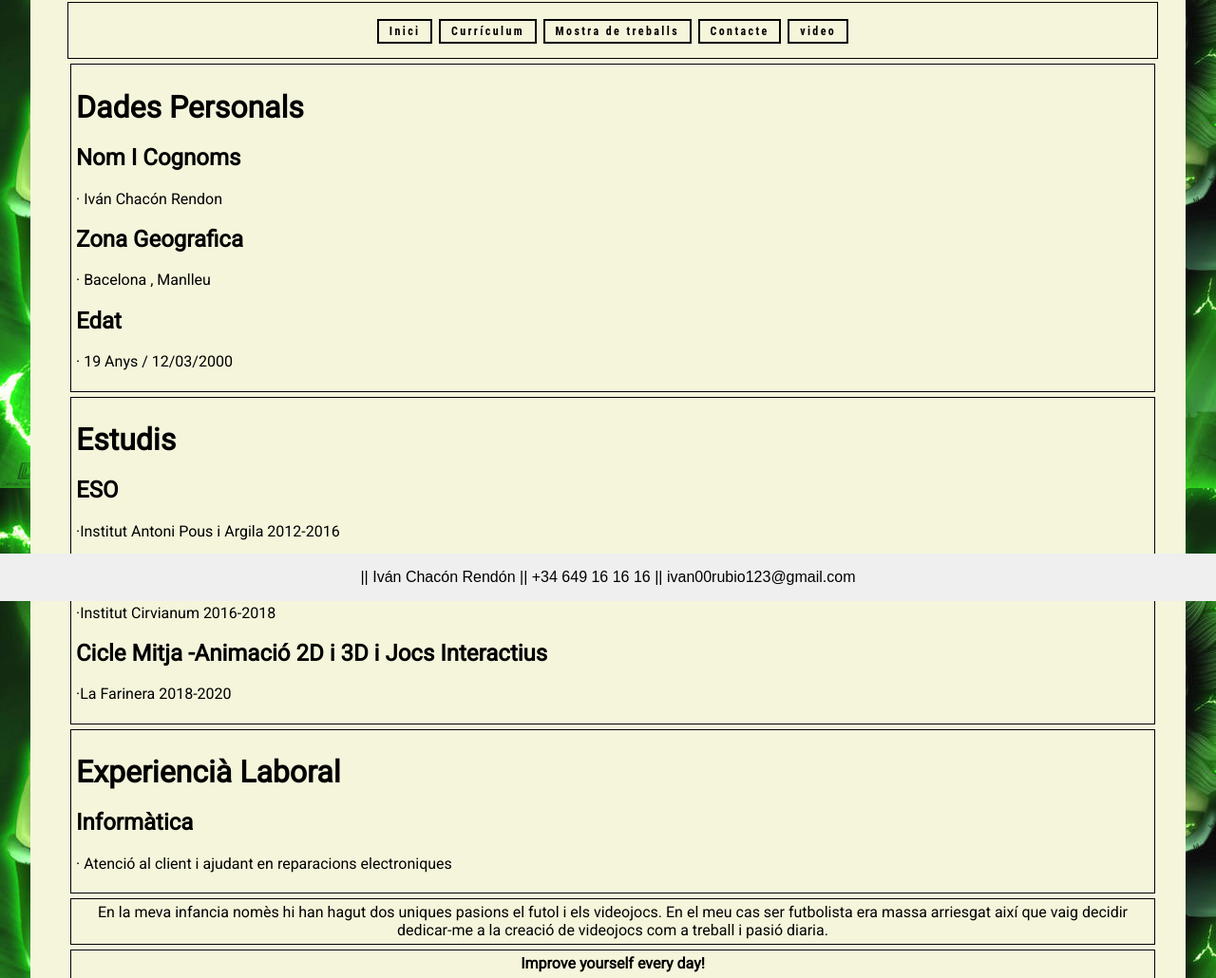
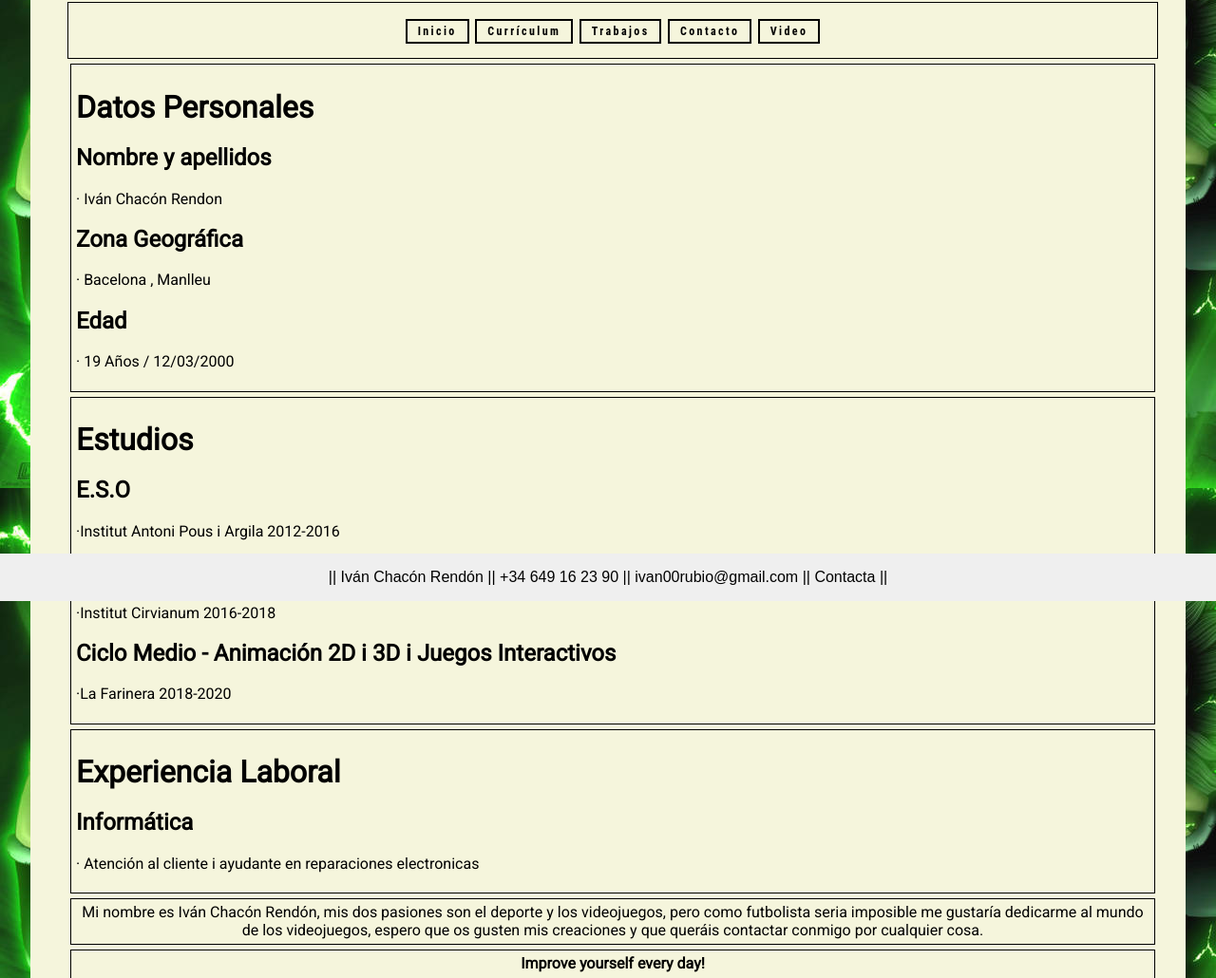
Before and after one commit to Chacon80/Chacon80.github.io, a plain HTML site: page pagines/curriculum.html in a window 1280 px wide. Shown: the part 167-1197 px from the top of the page at 95% size. Drawn offline with Linux system fonts and the light colour scheme; files that its build step writes are made by us from their sources; a web font is replaced by a local one.

Commit message:
all change

```diff
--- a/pagines/curriculum.html
+++ b/pagines/curriculum.html
@@ -29,41 +29,41 @@
     <div class="contenidor-nom"><h1>Iván Chacón Rendón</h1></div>
     <div class="contenidor-flex">
    <ul>
-  <li><a href="../index.html" class="boto3">Inici</a></li>
+  <li><a href="../index.html" class="boto3">Inicio</a></li>
   <li><a href="../pagines/curriculum.html" class="boto3" >Currículum</a></li>
-  <li><a href="../pagines/Modeling.html" class="boto3" >Mostra de treballs</a></li>
-   <li><a href="../pagines/contacte.html" class="boto3" >Contacte</a></li>
-   <li><a href="../pagines/video.html" class="boto3" >video</a></li>
+  <li><a href="../pagines/Modeling.html" class="boto3" >Trabajos</a></li>
+   <li><a href="../pagines/contacte.html" class="boto3" >Contacto</a></li>
+   <li><a href="../pagines/video.html" class="boto3" >Video</a></li>
     </ul>
         </div>
          <div class="curr">
-            <h1>Dades Personals</h1>
-            <h2>Nom I Cognoms</h2>
+            <h1>Datos Personales</h1>
+            <h2>Nombre y apellidos</h2>
             <p> · Iván Chacón Rendon</p>
 
-            <h2>Zona Geografica</h2>
+            <h2>Zona Geográfica</h2>
             <p> · Bacelona , Manlleu</p>
 
-             <h2>Edat</h2>
-            <p> · 19 Anys / 12/03/2000</p>
+             <h2>Edad</h2>
+            <p> · 19 Años / 12/03/2000</p>
             </div>
 
              <div class="curr">
-            <h1> Estudis</h1>
-            <h2>ESO</h2>
+            <h1>Estudios</h1>
+            <h2>E.S.O</h2>
             <p> ·Institut Antoni Pous i Argila 2012-2016</p>
 
             <h2>Cicle Mitja -Informàtica</h2>
             <p> ·Institut Cirvianum 2016-2018</p>
 
-             <h2>Cicle Mitja -Animació 2D i 3D i Jocs Interactius</h2>
+             <h2>Ciclo Medio - Animación 2D i 3D i Juegos Interactivos</h2>
             <p> ·La Farinera 2018-2020</p>
             </div>
 
         <div class="curr">
-            <h1>Experiencià Laboral</h1>
-            <h2>Informàtica</h2>
-            <p> · Atenció al client i ajudant en reparacions electroniques </p>
+            <h1>Experiencia Laboral</h1>
+            <h2>Informática</h2>
+            <p> · Atención al cliente i ayudante en reparaciones electronicas </p>
             </div>
 
 
@@ -71,11 +71,10 @@
 
 
 
-     <div class="contenidor-text">En la meva infancia nomès hi han hagut dos uniques pasions el futol i els videojocs.
-     En el meu cas ser futbolista era massa arriesgat així que vaig decidir dedicar-me a la creació de videojocs com a treball i pasió diaria.</div>
+     <div class="contenidor-text">Mi nombre es Iván Chacón Rendón, mis dos pasiones son el deporte y los videojuegos, pero  como futbolista seria imposible me gustaría dedicarme al mundo de los videojuegos, espero  que os gusten mis creaciones y que queráis contactar conmigo por cualquier cosa.</div>
 
      <div class="contenidor-text"><strong> Improve yourself every day!</strong></div>
-           <div id="footer">|| Iván Chacón Rendón || +34 649 16 16 16 || ivan00rubio123@gmail.com</div>
+           <div id="footer">|| Iván Chacón Rendón || +34 649 16 23 90 || ivan00rubio@gmail.com || Contacta ||</div>
 
     </div>
     <br>
```
Also changed, not shown: index.html (+7 -8 lines), pagines/Iluminacio.html (+10 -10 lines), pagines/Modeling.html (+8 -8 lines), pagines/animation3d.html (+6 -6 lines), pagines/contacte.html (+10 -10 lines), pagines/mostra.html (+7 -7 lines), pagines/photoshop.html (+7 -7 lines), pagines/video.html (+7 -7 lines).
